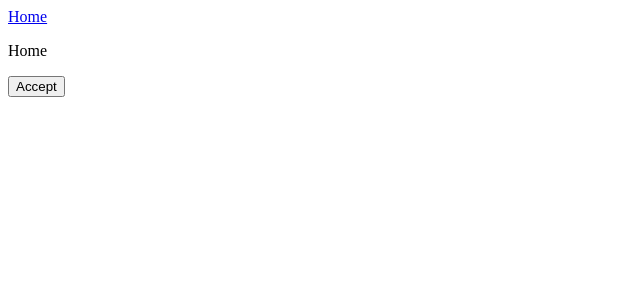
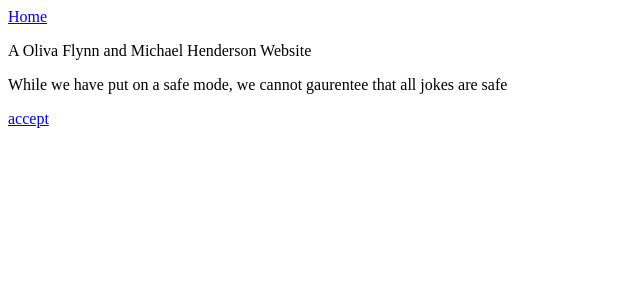
Before and after one commit to oliviafpersonal/SEI-Project-2, a React (Create React App) app: page / in a window 1280 px wide. Shown: the top 300 px of the page, without its empty margins (0-640 px from the left). Built offline with nearby package versions, Linux system fonts and the light colour scheme.

Commit message:
router done

```diff
--- a/src/components/Home.js
+++ b/src/components/Home.js
@@ -1,10 +1,14 @@
 import React from 'react'
+import { Link } from 'react-router-dom'
+
 
 const Home = () => {
   return (
     <>
-      <p> Home </p>
-      <button>Accept</button>
+      <p> A Oliva Flynn and Michael Henderson Website </p>
+      <p> While we have put on a safe mode, we cannot gaurentee that all jokes are safe </p>
+
+      <Link to="./Jokes" className="accept">accept</Link>
     </>
   )
 }
--- a/src/components/Jokes.js
+++ b/src/components/Jokes.js
@@ -6,12 +6,7 @@ const Home = () => {
   const [joke, setJoke] = useState([])
 
   useEffect(() => {
-    randomJoke()
-    spookyJoke()
-    miscJoke()
-    christmasJoke()
-    punJoke()
-  },[])
+  },[[], joke])
 
   const randomJoke = () => {
     const getData = async() => {
```
